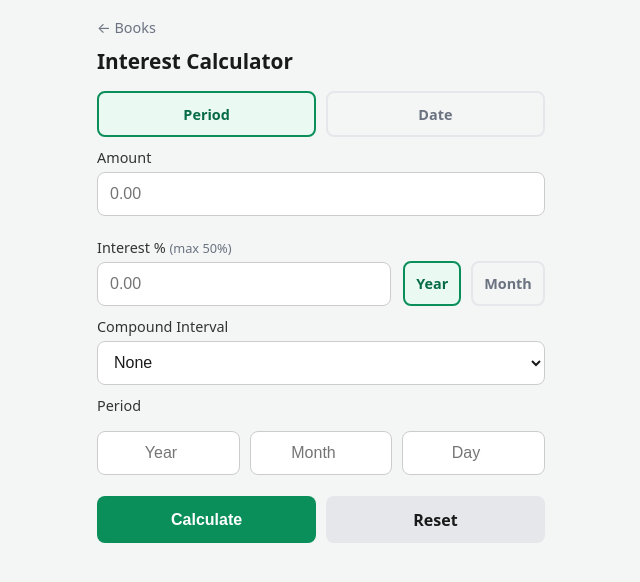
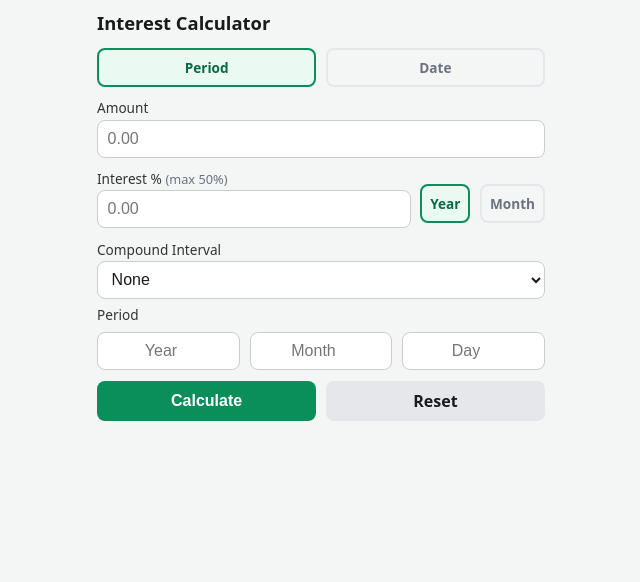
Before and after one commit to sandeep-sathi/cashbook, a Flask app: page /calculator in a window 1280 px wide. Shown: the part 68-650 px from the top of the page, without its empty margins (319-959 px from the left). Run offline with Flask 3, Linux system fonts and the light colour scheme; the visitor is signed in with stand-in values (Sample User, id 1).

Commit message:
Remove redundant back-link and compact the calculator page layout
Drops the "<- Books" link on the calculator page since the header's
Cashbook brand link already goes there. Also tightens spacing
(labels, inputs, toggles, buttons, result rows) scoped to a
calc-page body class so only this page is affected — verified the
full form plus results now fits a 390x844 viewport with zero
scrolling, in both Period and Date mode.

Co-Authored-By: Claude Sonnet 5 <noreply@anthropic.com>

```diff
--- a/static/style.css
+++ b/static/style.css
@@ -493,3 +493,22 @@ form > button[type="submit"] { display: block; width: 100%; }
 }
 .bottom-btn.cash-in { background: var(--green); }
 .bottom-btn.cash-out { background: var(--red); }
+
+/* calculator page: compact layout so results fit without scrolling */
+body.calc-page main { padding-top: 0.6rem; }
+body.calc-page h1 { margin: 0 0 0.5rem; font-size: 1.15rem; }
+body.calc-page form label { margin: 0.35rem 0; font-size: 0.85rem; }
+body.calc-page form input, body.calc-page form select {
+    padding: 0.5rem 0.6rem;
+    min-height: 38px;
+    margin-top: 0.15rem;
+}
+body.calc-page .segmented-toggle { margin: 0.35rem 0; }
+body.calc-page .segmented-toggle label { padding: 0.5rem; min-height: 38px; font-size: 0.85rem; }
+body.calc-page .rate-row { gap: 0.6rem; }
+body.calc-page .period-fields, body.calc-page .date-fields { margin: 0.35rem 0; }
+body.calc-page .period-inputs { margin-top: 0.15rem; }
+body.calc-page .calc-actions button,
+body.calc-page .calc-actions .button { margin-top: 0.4rem; min-height: 40px; padding: 0.55rem 1rem; }
+body.calc-page .calc-results { margin-top: 0.6rem; }
+body.calc-page .calc-result-row { padding: 0.5rem 1rem; }
--- a/templates/calculator.html
+++ b/templates/calculator.html
@@ -1,7 +1,7 @@
 {% extends "base.html" %}
 {% block title %}Interest Calculator - Cashbook{% endblock %}
+{% block bodyclass %}calc-page{% endblock %}
 {% block content %}
-    <a class="back-link" href="{{ url_for('books') }}">&larr; Books</a>
     <h1>Interest Calculator</h1>
 
     <form method="get" action="{{ url_for('calculator') }}">
```
